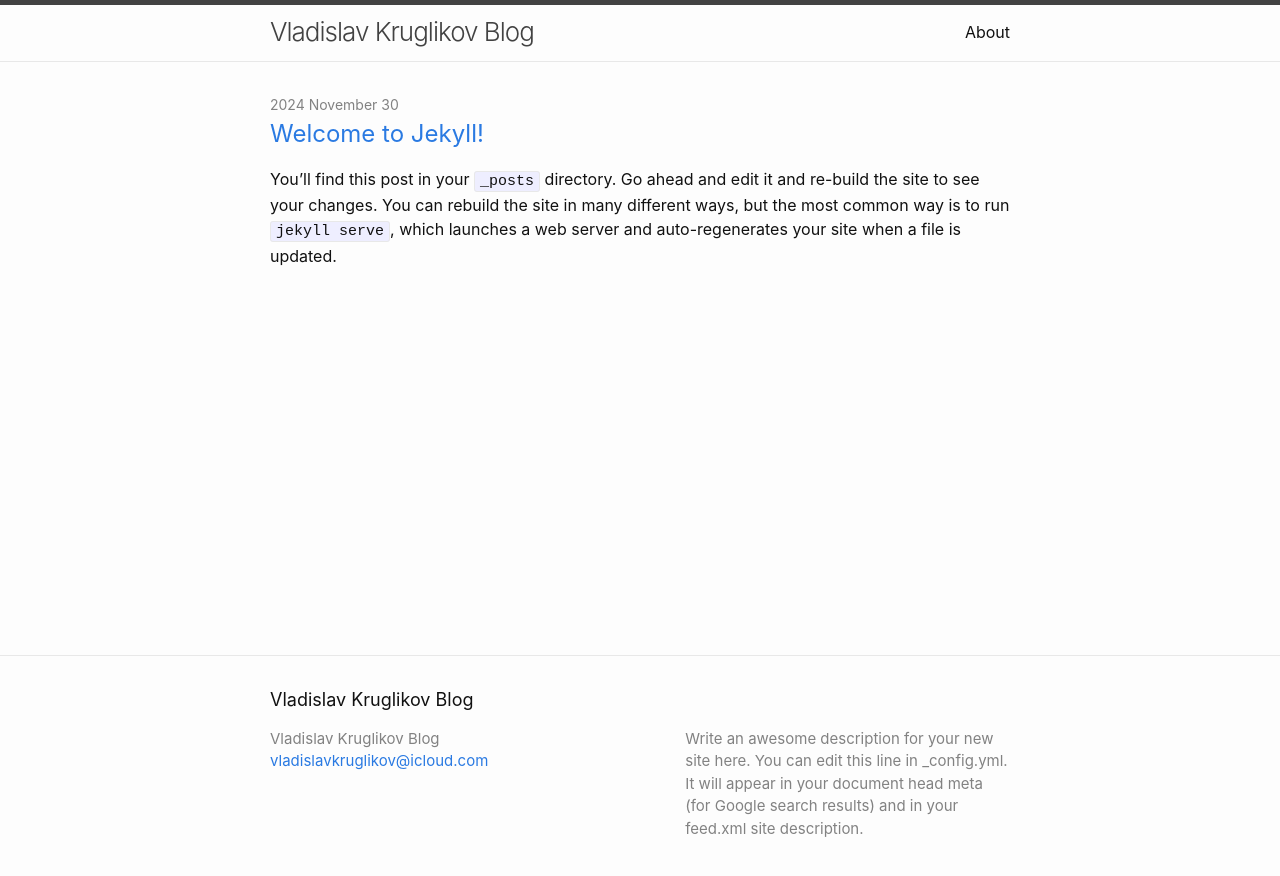
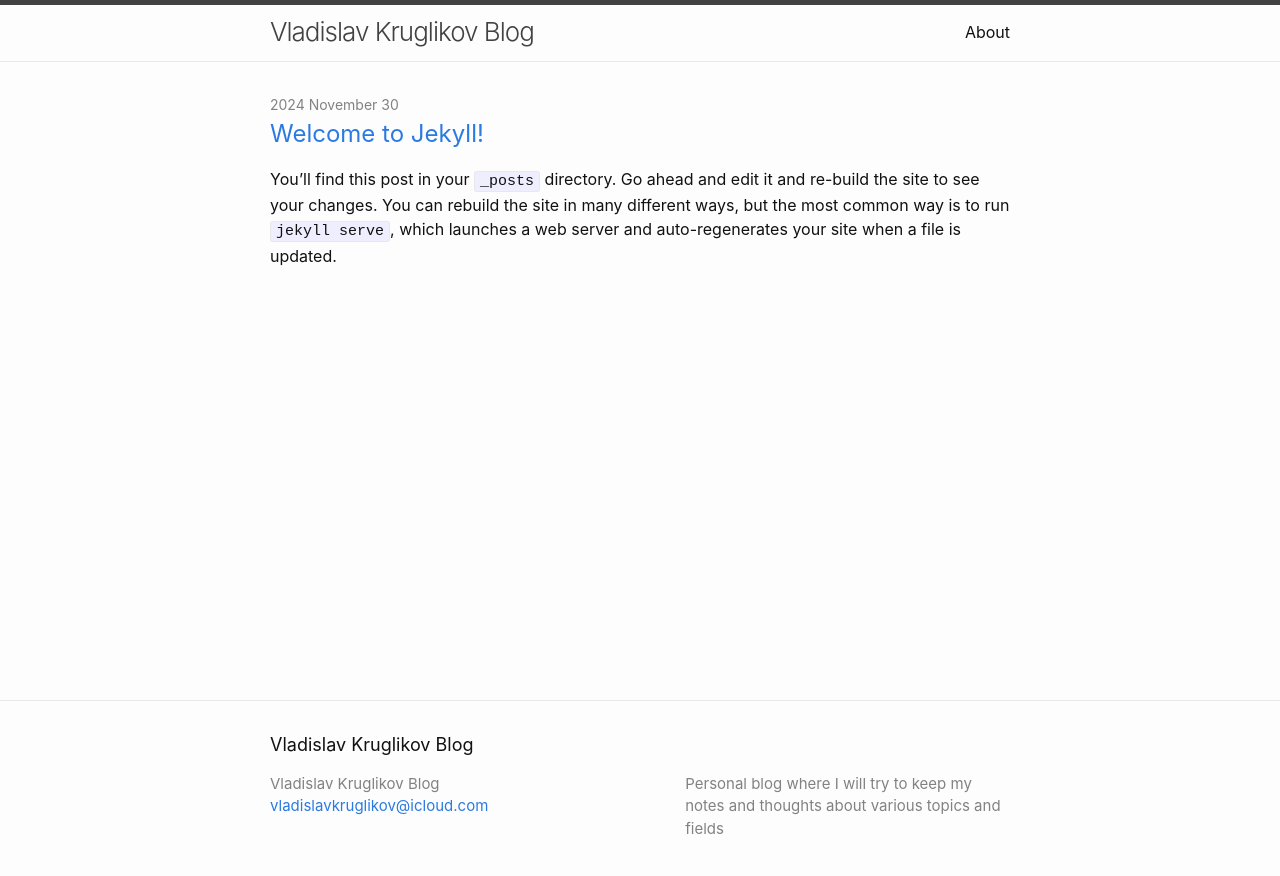
Before and after one commit to vladislavkruglikov/vladislavkruglikov.github.io, a Jekyll site: the page built from index.markdown, in a window 1280 px wide. Shown: the top 876 px of the page. Built offline with Jekyll 4.4.1, drawn with Linux system fonts in a browser that asks for light colours.

Commit message:
Update Footer Description

```diff
--- a/_config.yml
+++ b/_config.yml
@@ -21,9 +21,8 @@
 title: Vladislav Kruglikov Blog
 email: vladislavkruglikov@icloud.com
 description: >- # this means to ignore newlines until "baseurl:"
-  Write an awesome description for your new site here. You can edit this
-  line in _config.yml. It will appear in your document head meta (for
-  Google search results) and in your feed.xml site description.
+  Personal blog where I will try to
+  keep my notes and thoughts about various topics and fields
 baseurl: "/" # the subpath of your site, e.g. /blog
 url: "https://vladislavkruglikov.github.io" # the base hostname & protocol for your site, e.g. http://example.com
 show_excerpts: true
```
